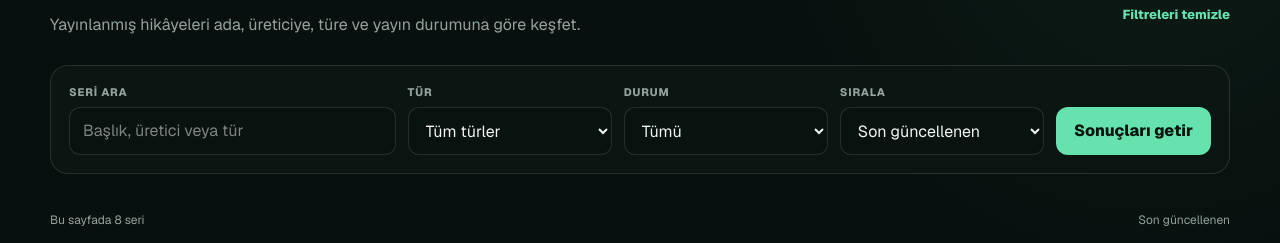
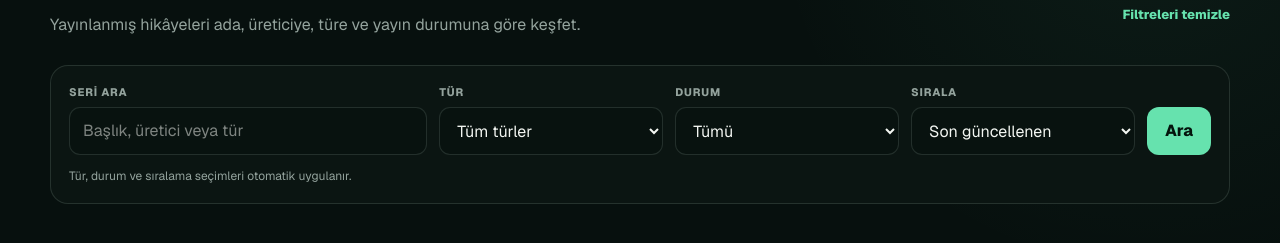
Before and after one commit to yagizkocalann/panelya, a Next.js app: page /catalog in a window 1280 px wide. Shown: the part 218-461 px from the top of the page. Built offline with nearby package versions, Linux system fonts and the light colour scheme; no server answers.

Commit message:
feat: katalog filtrelerini otomatik uygula

```diff
--- /dev/null
+++ b/app/catalog/CatalogFilterForm.tsx
@@ -0,0 +1,30 @@
+"use client";
+
+import type { FormEvent } from "react";
+
+type CatalogFilterFormProps = {
+  genres: string[];
+  filters: {
+    query: string;
+    genre: string;
+    status: "ongoing" | "completed" | "";
+    sort: "updated" | "rating" | "title";
+  };
+};
+
+export function CatalogFilterForm({ genres, filters }: CatalogFilterFormProps) {
+  function applySelectFilter(event: FormEvent<HTMLFormElement>) {
+    if (event.target instanceof HTMLSelectElement) event.currentTarget.requestSubmit();
+  }
+
+  return (
+    <form className="catalog-filter-form" action="/catalog" method="get" role="search" onChange={applySelectFilter}>
+      <label><span>Seri ara</span><input name="q" type="search" defaultValue={filters.query} placeholder="Başlık, üretici veya tür" maxLength={80} /></label>
+      <label><span>Tür</span><select name="genre" defaultValue={filters.genre} aria-describedby="catalog-filter-help"><option value="">Tüm türler</option>{genres.map((item) => <option value={item} key={item}>{item}</option>)}</select></label>
+      <label><span>Durum</span><select name="status" defaultValue={filters.status} aria-describedby="catalog-filter-help"><option value="">Tümü</option><option value="ongoing">Devam ediyor</option><option value="completed">Tamamlandı</option></select></label>
+      <label><span>Sırala</span><select name="sort" defaultValue={filters.sort} aria-describedby="catalog-filter-help"><option value="updated">Son güncellenen</option><option value="rating">Puana göre</option><option value="title">Ada göre</option></select></label>
+      <button className="button button--primary" type="submit">Ara</button>
+      <p className="catalog-filter-help" id="catalog-filter-help">Tür, durum ve sıralama seçimleri otomatik uygulanır.</p>
+    </form>
+  );
+}
--- a/app/catalog/page.tsx
+++ b/app/catalog/page.tsx
@@ -4,6 +4,7 @@ import { SeriesCard } from "../components/SeriesCard";
 import { SiteFooter } from "../components/SiteFooter";
 import { SiteHeader } from "../components/SiteHeader";
 import { listPublishedGenres, searchPublishedSeries, type CatalogSearchResult } from "../lib/content-repository";
+import { CatalogFilterForm } from "./CatalogFilterForm";
 
 export const metadata: Metadata = {
   title: "Tüm seriler — Panelya",
@@ -51,13 +52,7 @@ export default async function CatalogPage({ searchParams }: CatalogProps) {
       <main id="main-content" className="wrap content-wrap route-page">
         <section className="catalog-results" aria-labelledby="results-title">
           <div className="section-heading"><div><p className="section-kicker">Katalog keşfi</p><h1 id="results-title">{filters.genre || (filters.query ? `“${filters.query}”` : "Tüm seriler")}</h1><p>Yayınlanmış hikâyeleri ada, üreticiye, türe ve yayın durumuna göre keşfet.</p></div><Link className="inline-link" href="/catalog">Filtreleri temizle</Link></div>
-          <form className="catalog-filter-form" action="/catalog" method="get" role="search">
-            <label><span>Seri ara</span><input name="q" type="search" defaultValue={filters.query} placeholder="Başlık, üretici veya tür" maxLength={80} /></label>
-            <label><span>Tür</span><select name="genre" defaultValue={filters.genre}><option value="">Tüm türler</option>{genres.map((item) => <option value={item} key={item}>{item}</option>)}</select></label>
-            <label><span>Durum</span><select name="status" defaultValue={filters.status}><option value="">Tümü</option><option value="ongoing">Devam ediyor</option><option value="completed">Tamamlandı</option></select></label>
-            <label><span>Sırala</span><select name="sort" defaultValue={filters.sort}><option value="updated">Son güncellenen</option><option value="rating">Puana göre</option><option value="title">Ada göre</option></select></label>
-            <button className="button button--primary" type="submit">Sonuçları getir</button>
-          </form>
+          <CatalogFilterForm genres={genres} filters={filters} />
           {catalogResult.cursorWasInvalid && <p className="catalog-notice" role="status">Geçersiz veya eski sayfa bağlantısı yok sayıldı; ilk sonuçlar gösteriliyor.</p>}
           {items.length ? <><div className="catalog-result-meta" aria-live="polite"><span>Bu sayfada {items.length} seri</span><span>{filters.sort === "rating" ? "Puana göre" : filters.sort === "title" ? "Ada göre" : "Son güncellenen"}</span></div><div className="card-grid">{items.map((series) => <SeriesCard key={series.slug} series={series} />)}</div><nav className="catalog-pagination" aria-label="Katalog sayfaları">{query.cursor && <Link className="button button--ghost" href={catalogUrl(filters)}>İlk sayfa</Link>}{catalogResult.nextCursor && <Link className="button button--primary" href={catalogUrl(filters, catalogResult.nextCursor)}>Sonraki sonuçlar →</Link>}</nav></> : <div className="empty-state"><strong>Bu filtrelerde henüz bir hikâye yok.</strong><p>Başka bir ad, tür veya yayın durumu deneyebilirsin.</p><Link className="button button--primary" href="/catalog">Tüm serileri göster</Link></div>}
         </section>
--- a/app/globals.css
+++ b/app/globals.css
@@ -92,7 +92,7 @@ button { color: inherit; }
 .genre-strip > span { margin-right: 8px; color: #7f8e88; font-size: 12px; text-transform: uppercase; letter-spacing: 1.4px; }
 .genre-strip a, .genre-pills a { min-height: 44px; display: inline-flex; align-items: center; padding: 0 14px; border: 1px solid var(--line); border-radius: 999px; color: #bcc8c3; font-size: 13px; }
 .genre-strip a:hover, .genre-pills a:hover { color: #06150e; background: var(--mint); border-color: var(--mint); }
-.catalog-results { min-width: 0; }.catalog-filter-form { margin-bottom: 24px; padding: 18px; display: grid; grid-template-columns: minmax(220px, 1.6fr) repeat(3, minmax(140px, 1fr)) auto; gap: 12px; align-items: end; border: 1px solid var(--line); border-radius: 18px; background: var(--surface); }.catalog-filter-form label { min-width: 0; display: grid; gap: 7px; }.catalog-filter-form label > span { color: var(--muted); font-size: 11px; font-weight: 800; letter-spacing: .8px; text-transform: uppercase; }.catalog-filter-form input, .catalog-filter-form select { width: 100%; min-height: 48px; padding: 0 13px; border: 1px solid var(--line); border-radius: 11px; color: var(--text); background: #08120f; }.catalog-filter-form .button { min-height: 48px; white-space: nowrap; }.catalog-notice { margin: 0 0 20px; padding: 12px 14px; border: 1px solid rgba(255,181,71,.3); border-radius: 12px; color: #ffd18c; background: rgba(255,181,71,.08); }.catalog-result-meta { min-height: 44px; margin-bottom: 16px; display: flex; align-items: center; justify-content: space-between; gap: 16px; color: var(--muted); font-size: 12px; }.catalog-pagination { margin-top: 28px; display: flex; justify-content: flex-end; gap: 10px; }.catalog-pagination .button { min-height: 48px; }
+.catalog-results { min-width: 0; }.catalog-filter-form { margin-bottom: 24px; padding: 18px; display: grid; grid-template-columns: minmax(220px, 1.6fr) repeat(3, minmax(140px, 1fr)) auto; gap: 12px; align-items: end; border: 1px solid var(--line); border-radius: 18px; background: var(--surface); }.catalog-filter-form label { min-width: 0; display: grid; gap: 7px; }.catalog-filter-form label > span { color: var(--muted); font-size: 11px; font-weight: 800; letter-spacing: .8px; text-transform: uppercase; }.catalog-filter-form input, .catalog-filter-form select { width: 100%; min-height: 48px; padding: 0 13px; border: 1px solid var(--line); border-radius: 11px; color: var(--text); background: #08120f; }.catalog-filter-form .button { min-height: 48px; white-space: nowrap; }.catalog-filter-help { grid-column: 1 / -1; margin: 0; color: var(--muted); font-size: 12px; }.catalog-notice { margin: 0 0 20px; padding: 12px 14px; border: 1px solid rgba(255,181,71,.3); border-radius: 12px; color: #ffd18c; background: rgba(255,181,71,.08); }.catalog-result-meta { min-height: 44px; margin-bottom: 16px; display: flex; align-items: center; justify-content: space-between; gap: 16px; color: var(--muted); font-size: 12px; }.catalog-pagination { margin-top: 28px; display: flex; justify-content: flex-end; gap: 10px; }.catalog-pagination .button { min-height: 48px; }
 .route-page { min-height: 62vh; padding-top: 72px; }
 .update-list { display: grid; gap: 12px; }
 .update-card { min-width: 0; min-height: 118px; padding: 18px; display: grid; grid-template-columns: 8px minmax(0, 1fr) auto; align-items: center; gap: 20px; border: 1px solid var(--line); border-radius: 18px; background: var(--surface); }
--- a/app/studio/qa/page.tsx
+++ b/app/studio/qa/page.tsx
@@ -17,7 +17,7 @@ const priorityChecks = [
   { id: "QA-OPS-02", title: "D1/R2 kurtarma tatbikatı", path: "docs/backup-restore-runbook.md + izole test kaynakları", result: "Doğrulanmış paket yeni D1/R2 test kaynaklarına dönmeli; katalog ve medya smoke geçmeli, eski oturum/token/linkler kullanılamamalıdır." },
   { id: "QA-FOL-01", title: "Takip ve yeni bölüm bildirimi", path: "Public seri + /library → Studio /content + /outbox", result: "Yalnız bildirimi açık, doğrulanmış takipçi tek yeni bölüm kaydı almalı; yeniden kaydetme kopya üretmemeli ve aktif durumlar hesapla eşleşmelidir." },
   { id: "QA-NAV-01", title: "Public bilgi mimarisi", path: "Public / + /catalog + /updates", result: "Ana sayfa editorial kalmalı; arama ve türler kataloğa, yeni bölüm CTA'ları güncelleme akışına gitmeli; eski katalog URL'leri filtreleri koruyarak yönlenmelidir." },
-  { id: "QA-CAT-01", title: "Katalog keşfi ve cursor", path: "Public /catalog", result: "Türkçe arama, tür/durum filtresi, üç sıralama ve cursor sayfaları aynı D1 yayın kümesinde tekrarsız kalmalı; bozuk cursor güvenli biçimde ilk sayfaya dönmelidir." },
+  { id: "QA-CAT-01", title: "Katalog keşfi ve cursor", path: "Public /catalog", result: "Metin araması Enter/Ara ile, tür/durum/sıralama değişiklikleri otomatik uygulanmalı; mevcut arama korunmalı, cursor sayfaları tekrarsız kalmalı ve bozuk cursor güvenli biçimde ilk sayfaya dönmelidir." },
   { id: "QA-COMM-02", title: "Yanıt, beğeni ve kullanıcı engelleme", path: "Public seri + /account + Studio /moderation", result: "İki doğrulanmış hesapla yanıt/beğeni geri alma ve engelleme/engel kaldırma çalışmalı; engel iki yönlü etkileşimi kesmeli, başka okuyuculara global ban etkisi yapmamalıdır." },
   { id: "QA-COPY-01", title: "Telif bildirimi ve gizli durum takibi", path: "Public /copyright/report + Studio /messages", result: "Bildirim gizli durum bağlantısı üretmeli; Studio durum/public yanıt değişiklikleri linke yansımalı, kişisel ve serbest başvuru verisi audit veya public görünüme sızmamalıdır." },
   { id: "QA-SEO-01", title: "Public SEO ve tarama sınırı", path: "Public robots/sitemap/seri + Studio robots", result: "Production public origin canonical ve sitemap'te aynı olmalı; okuyucu noindex kalmalı, Studio taraması kapanmalı ve JSON-LD yalnız yayın verisini anlatmalıdır." },
```
Also changed, not shown: 3 other files (tests, documents, lock files or other folders).
